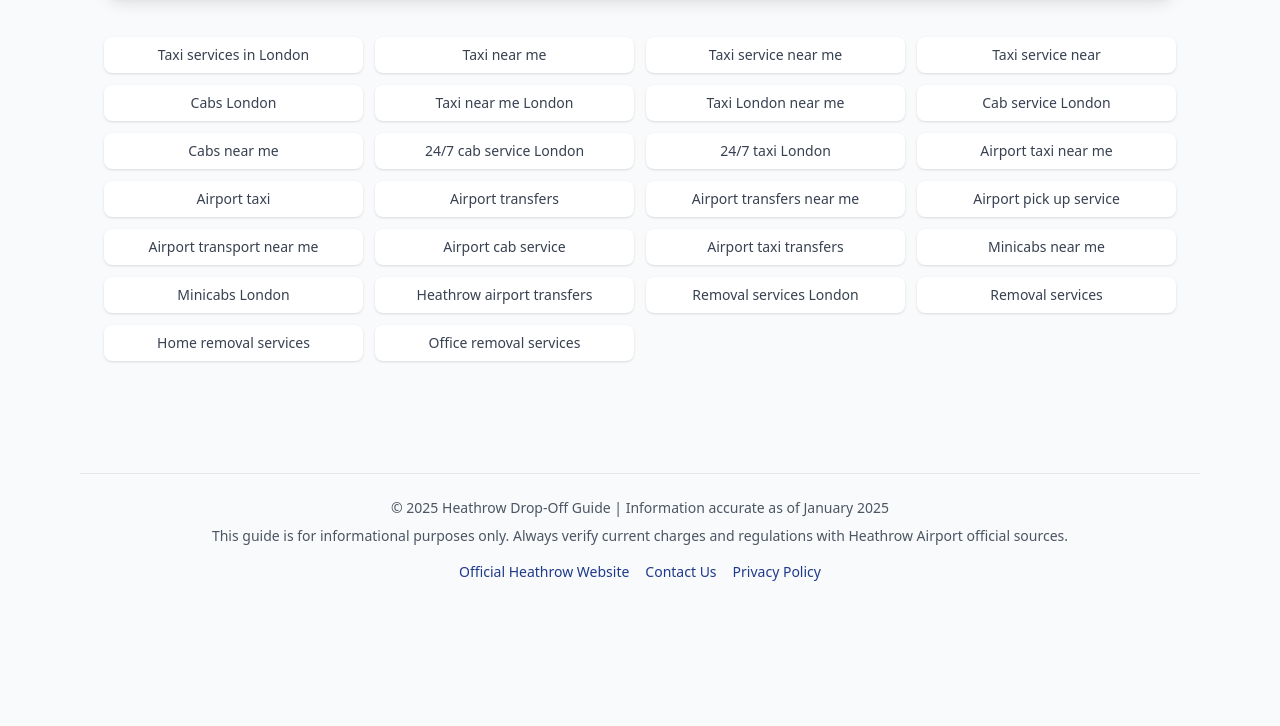
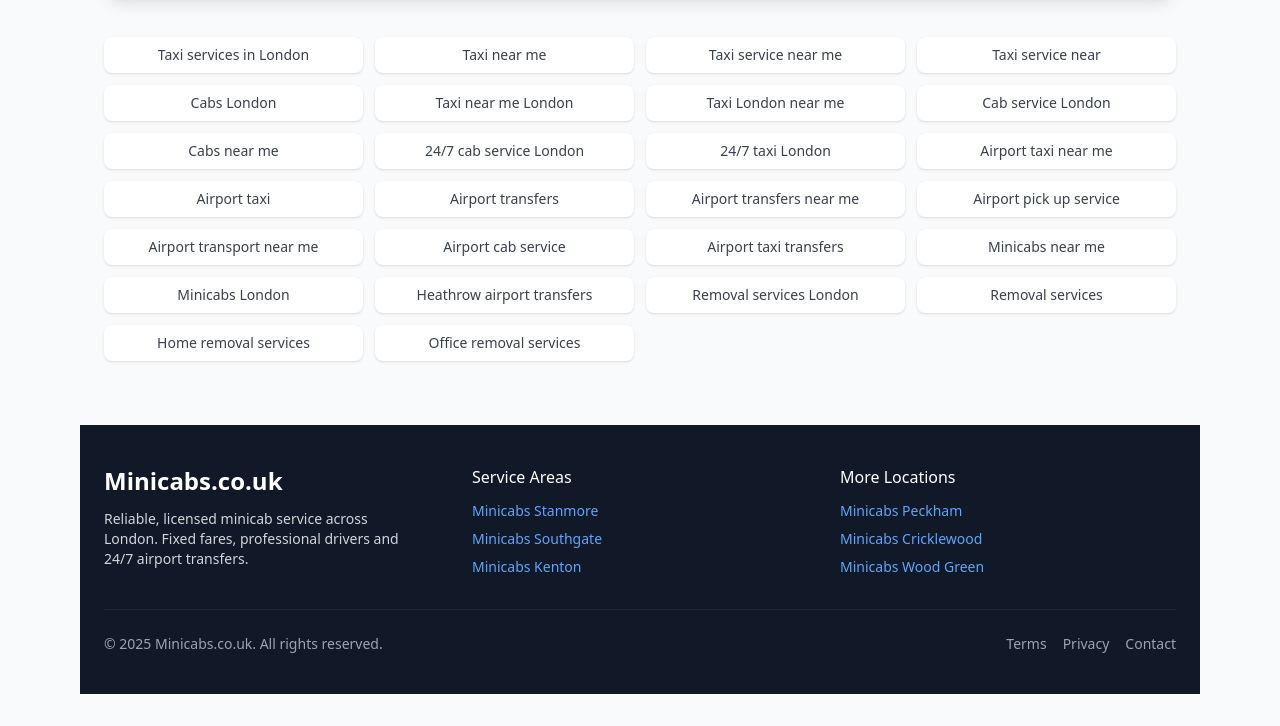
Before and after one commit to minicabs/Heathrow-drop-off-charge, a plain HTML site: page index.html in a window 1280 px wide. Shown: the part 7495-8221 px from the top of the page. Before the commit the page ends 8133 px from the top, so only its background shows below. Drawn offline with nearby package versions, Linux system fonts and the light colour scheme.

Commit message:
Update index.html

```diff
--- a/index.html
+++ b/index.html
@@ -530,16 +530,69 @@
 </section>
 
 
-        <!-- Footer -->
-        <footer class="mt-12 text-center text-gray-600 text-sm py-6 border-t">
-            <p>© 2025 Heathrow Drop-Off Guide | Information accurate as of January 2025</p>
-            <p class="mt-2">This guide is for informational purposes only. Always verify current charges and regulations with Heathrow Airport official sources.</p>
-            <div class="mt-4 flex justify-center space-x-4">
-                <a href="https://www.heathrow.com" class="text-primary hover:underline" rel="nofollow" >Official Heathrow Website</a>
-                <a href="#" class="text-primary hover:underline">Contact Us</a>
-                <a href="#" class="text-primary hover:underline">Privacy Policy</a>
-            </div>
-        </footer>
+       <footer class="bg-gray-900 text-gray-200">
+  <div class="max-w-7xl mx-auto px-6 py-10">
+    <div class="grid grid-cols-1 sm:grid-cols-2 md:grid-cols-3 gap-8">
+      <!-- About / Branding -->
+      <div>
+        <a href="https://www.minicabs.co.uk/" class="inline-block text-2xl font-semibold text-white hover:opacity-90" aria-label="Minicabs Home">
+          Minicabs.co.uk
+        </a>
+        <p class="mt-3 text-sm text-gray-300 max-w-xs">
+          Reliable, licensed minicab service across London. Fixed fares, professional drivers and 24/7 airport transfers.
+        </p>
+      </div>
+
+      <!-- Quick Links -->
+      <nav aria-label="Service locations" class="sm:col-span-1 md:col-span-1">
+        <h3 class="text-white font-medium mb-3">Service Areas</h3>
+        <ul class="space-y-2 text-sm">
+          <li>
+            <a href="https://www.minicabs.co.uk/minicabs-stanmore" class="text-blue-400 hover:underline" title="Minicabs Stanmore">Minicabs Stanmore</a>
+          </li>
+          <li>
+            <a href="https://www.minicabs.co.uk/minicabs-southgate" class="text-blue-400 hover:underline" title="Minicabs Southgate">Minicabs Southgate</a>
+          </li>
+          <li>
+            <a href="https://www.minicabs.co.uk/minicabs-kenton" class="text-blue-400 hover:underline" title="Minicabs Kenton">Minicabs Kenton</a>
+          </li>
+        </ul>
+      </nav>
+
+      <!-- More Links -->
+      <nav aria-label="More locations" class="sm:col-span-1 md:col-span-1">
+        <h3 class="text-white font-medium mb-3">More Locations</h3>
+        <ul class="space-y-2 text-sm">
+          <li>
+            <a href="https://www.minicabs.co.uk/minicabs-peckham" class="text-blue-400 hover:underline" title="Minicabs Peckham">Minicabs Peckham</a>
+          </li>
+          <li>
+            <a href="https://www.minicabs.co.uk/minicabs-cricklewood" class="text-blue-400 hover:underline" title="Minicabs Cricklewood">Minicabs Cricklewood</a>
+          </li>
+          <li>
+            <a href="https://www.minicabs.co.uk/minicabs-wood-green" class="text-blue-400 hover:underline" title="Minicabs Wood Green">Minicabs Wood Green</a>
+          </li>
+        </ul>
+      </nav>
+    </div>
+
+    <div class="border-t border-gray-800 mt-8 pt-6 flex flex-col md:flex-row items-center justify-between gap-4">
+      <p class="text-sm text-gray-400">&copy; <span id="year"></span> Minicabs.co.uk. All rights reserved.</p>
+
+      <div class="flex items-center gap-4">
+        <a href="/terms" class="text-sm text-gray-400 hover:text-white">Terms</a>
+        <a href="/privacy" class="text-sm text-gray-400 hover:text-white">Privacy</a>
+        <a href="/contact" class="text-sm text-gray-400 hover:text-white">Contact</a>
+      </div>
+    </div>
+  </div>
+
+  <script>
+    // Sets current year for copyright
+    (function(){ var y = new Date().getFullYear(); var el = document.getElementById('year'); if(el) el.textContent = y; })();
+  </script>
+</footer>
+
     </div>
 
     <script>
```
